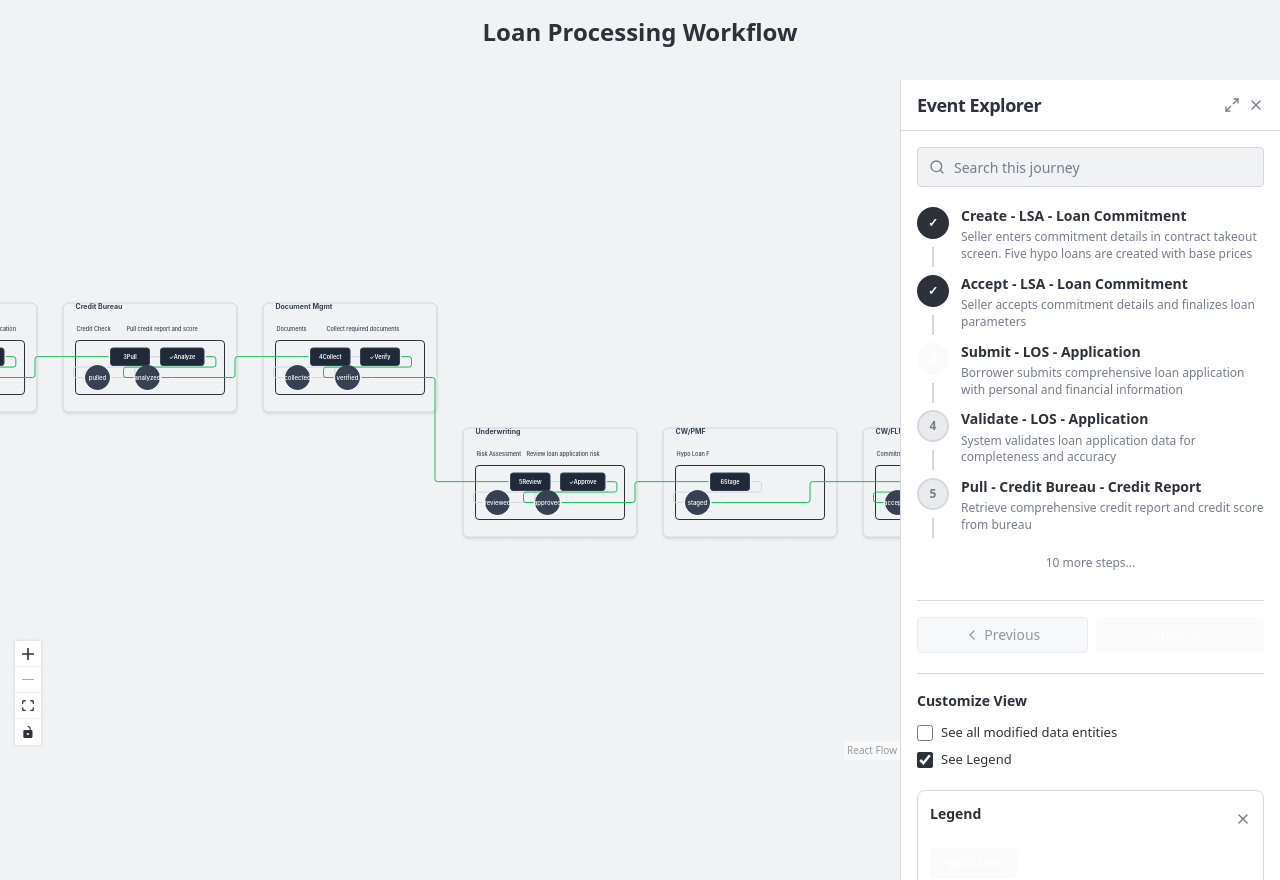
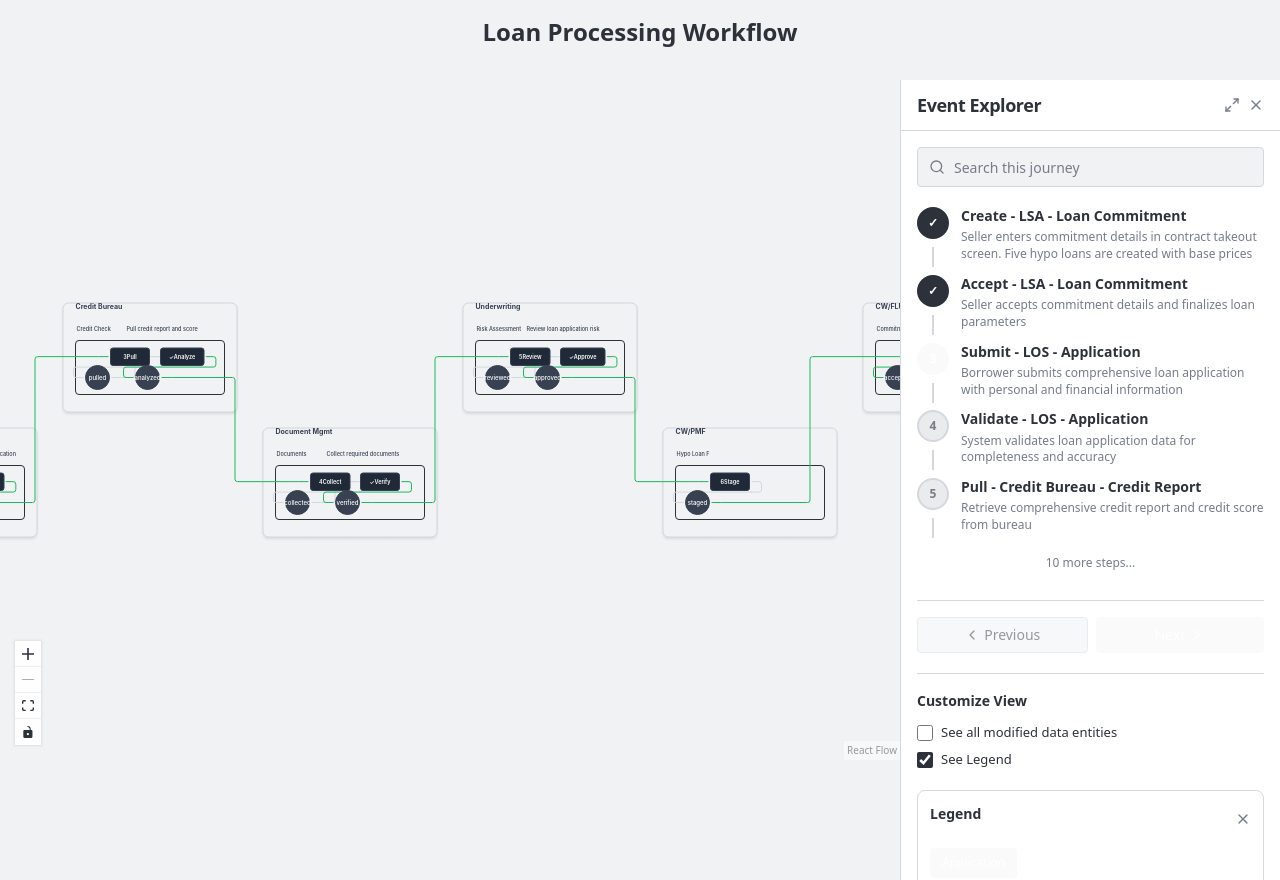
Before and after one commit to vinoth7ar/nodeflow-composer, a React (Vite) app: page / in a window 1280 px wide. Built offline with nearby package versions, Linux system fonts and the light colour scheme.

Commit message:
Fix layout for node positioning
Adjusted node positioning to align with the specified row layout: odd-numbered nodes (1, 3, 5, 7) in the first row, and even-numbered nodes (2, 4, 6, 8) in the second row, and so on. This ensures a more organized and visually intuitive arrangement of workflow nodes.

```diff
--- a/src/components/WorkflowDiagram.tsx
+++ b/src/components/WorkflowDiagram.tsx
@@ -598,11 +598,11 @@ const WorkflowDiagram = () => {
       }
     ];
 
-    // Calculate dynamic positions
+    // Calculate dynamic positions - alternating row pattern (1,3,5,7 in row 1; 2,4,6,8 in row 2)
     const layoutConfig = calculateDynamicLayout(apps.length);
     const applicationsWithPositions = apps.map((app, index) => {
-      const row = Math.floor(index / 4); // 4 apps per row
-      const col = index % 4;
+      const row = index % 2; // 0 for odd positions (1,3,5,7), 1 for even positions (2,4,6,8)
+      const col = Math.floor(index / 2); // Column based on pairs
 
       return {
         ...app,
```
